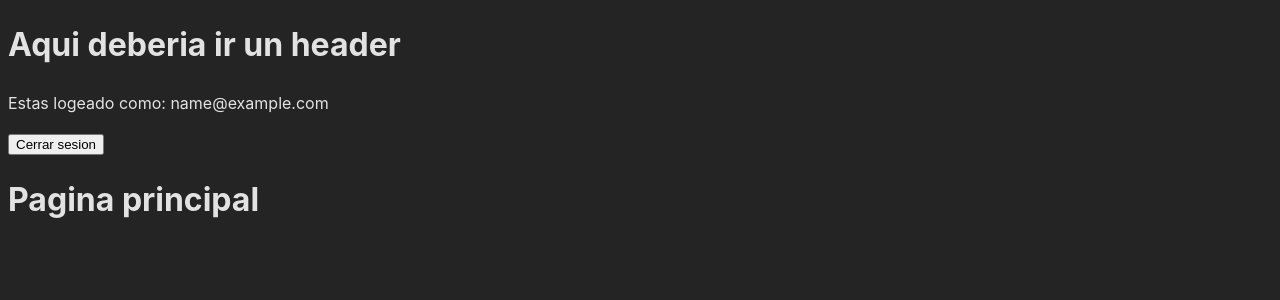
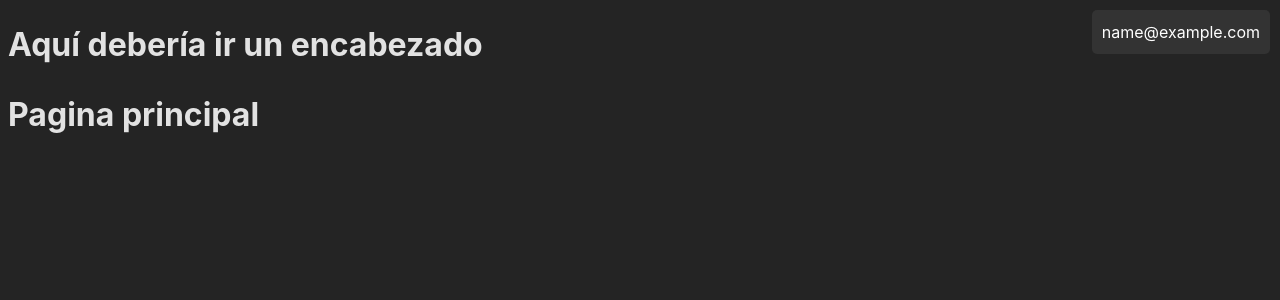
Before and after one commit to fschonffeldt/Proyecto-IS, a React (Vite) app in the folder frontend/: page / in a window 1280 px wide. Shown: the top 300 px of the page. Built offline with nearby package versions, Linux system fonts and the light colour scheme; no server answers; sample sign-in values are in the browser's storage.

Commit message:
user en la esquina superior derecha

```diff
--- a/frontend/src/routes/Root.jsx
+++ b/frontend/src/routes/Root.jsx
@@ -11,22 +11,82 @@ function Root() {
   );
 }
 
+import React, { useState, useEffect, useRef } from 'react';
+
 function PageRoot() {
   const navigate = useNavigate();
+  const [showOptions, setShowOptions] = useState(false);
+  const [selectedOption, setSelectedOption] = useState('');
+  const [showConfirmationDialog, setShowConfirmationDialog] = useState(false);
 
   const handleLogout = () => {
     logout();
     navigate('/auth');
   };
 
+  const handleOptionClick = (option) => {
+    setSelectedOption(option);
+    setShowOptions(false);
+  };
+
+  const handleEmailClick = () => {
+    setShowOptions(!showOptions);
+  };
+
+  const handleDeleteConversation = () => {
+    // Lógica para eliminar la conversación
+    setShowConfirmationDialog(false);
+  };
+
+  const handleCancelDelete = () => {
+    setShowConfirmationDialog(false);
+  };
+
   const { user } = useAuth();
 
+  const pageRootRef = useRef(null);
+
+  useEffect(() => {
+    const handleClickOutside = (event) => {
+      if (pageRootRef.current && !pageRootRef.current.contains(event.target)) {
+        setShowOptions(false);
+      }
+    };
+
+    document.addEventListener('click', handleClickOutside);
+
+    return () => {
+      document.removeEventListener('click', handleClickOutside);
+    };
+  }, []);
+
   return (
-    <div>
+    <div ref={pageRootRef}>
       <div>
-        <h1>Aqui deberia ir un header</h1>
-        <p>Estas logeado como: {user.email}</p>
-        <button onClick={handleLogout}>Cerrar sesion</button>
+        <h1>Aquí debería ir un encabezado</h1>
+        <div
+          style={{
+            position: 'fixed',
+            top: '10px',
+            right: '10px',
+            backgroundColor: '#333',
+            color: '#fff',
+            padding: '10px',
+            borderRadius: '5px',
+          }}
+        >
+          <span onClick={handleEmailClick}>{user.email}</span>
+          {showOptions && (
+            <div style={{ marginTop: '10px' }}>
+              <button onClick={handleLogout}>Cerrar sesión</button>
+            </div>
+          )}
+          {selectedOption && (
+            <div style={{ marginTop: '10px' }}>
+              Has seleccionado: {selectedOption}
+            </div>
+          )}
+        </div>
       </div>
       <Outlet />
     </div>
```
